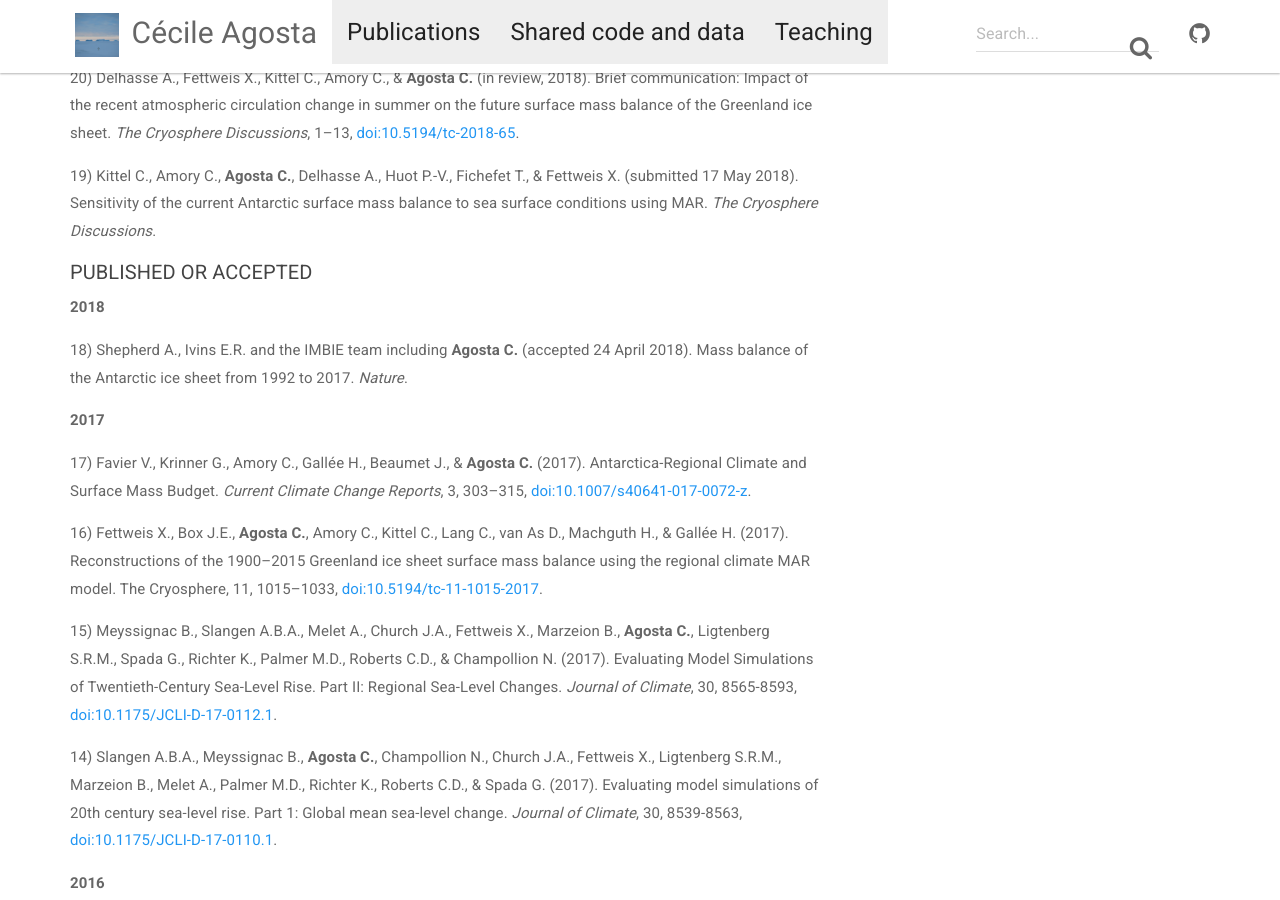
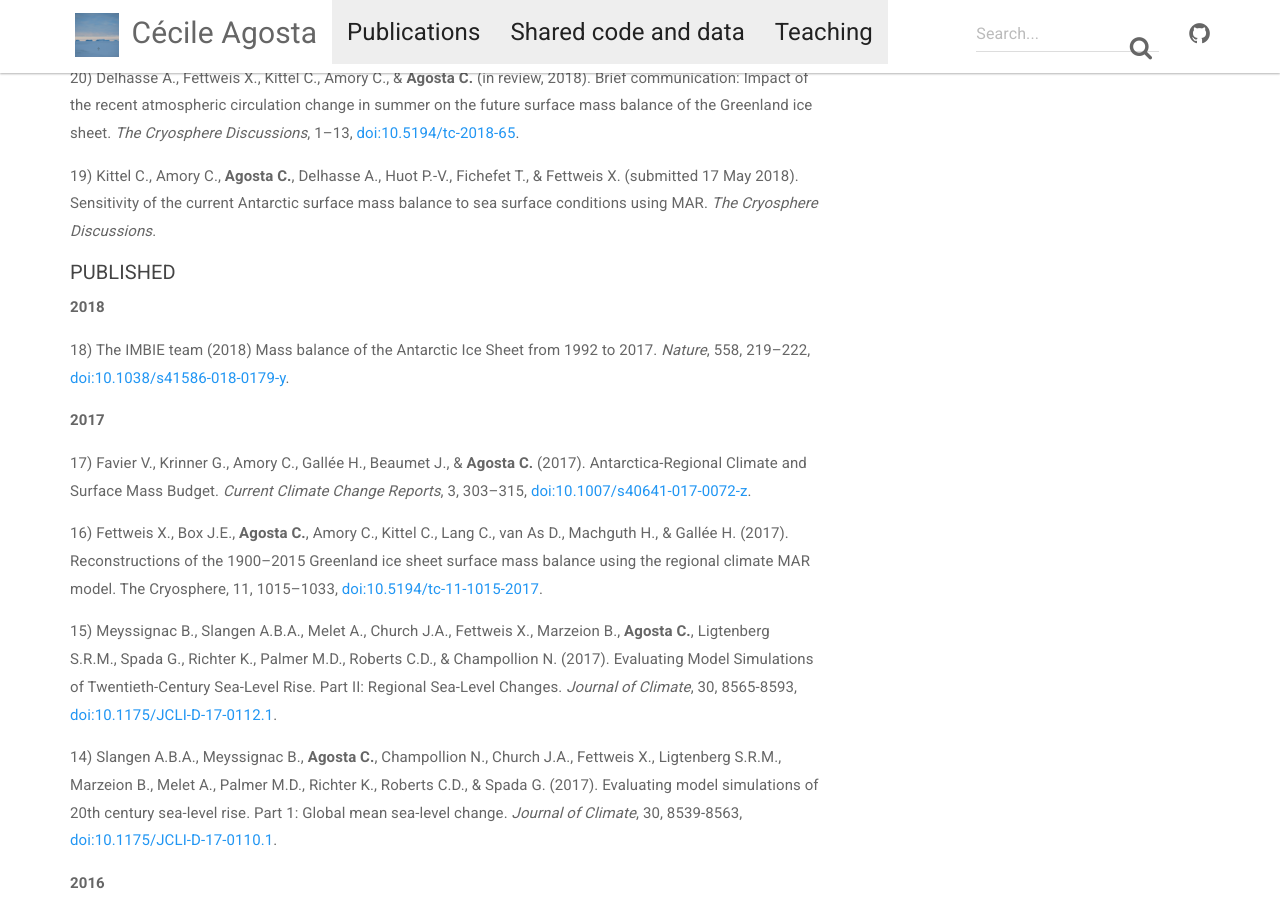
Before and after one commit to cecileagosta/cecileagosta.github.io, a Jekyll site: the page built from _docs/publications.md, in a window 1280 px wide and 900 px high, scrolled down 615 px. Built offline with Jekyll 4.4.1, drawn with Linux system fonts in a browser that asks for light colours; nearby versions of some CDN libraries.

Commit message:
Modify one reference

```diff
--- a/_docs/publications.md
+++ b/_docs/publications.md
@@ -19,11 +19,11 @@ permalink: /publications/
 
 19) Kittel C., Amory C., **Agosta C.**, Delhasse A., Huot P.-V., Fichefet T., & Fettweis X. (submitted 17 May 2018). Sensitivity of the current Antarctic surface mass balance to sea surface conditions using MAR. *The Cryosphere Discussions*.
 
-##### PUBLISHED OR ACCEPTED
+##### PUBLISHED
 
 **2018**
 
-18) Shepherd A., Ivins E.R. and the IMBIE team including **Agosta C.** (accepted 24 April 2018). Mass balance of the Antarctic ice sheet from 1992 to 2017. *Nature*.
+18) The IMBIE team (2018) Mass balance of the Antarctic Ice Sheet from 1992 to 2017. *Nature*, 558, 219–222, [doi:10.1038/s41586-018-0179-y](https://doi.org/10.1038/s41586-018-0179-y).
 
 **2017**
 
```
